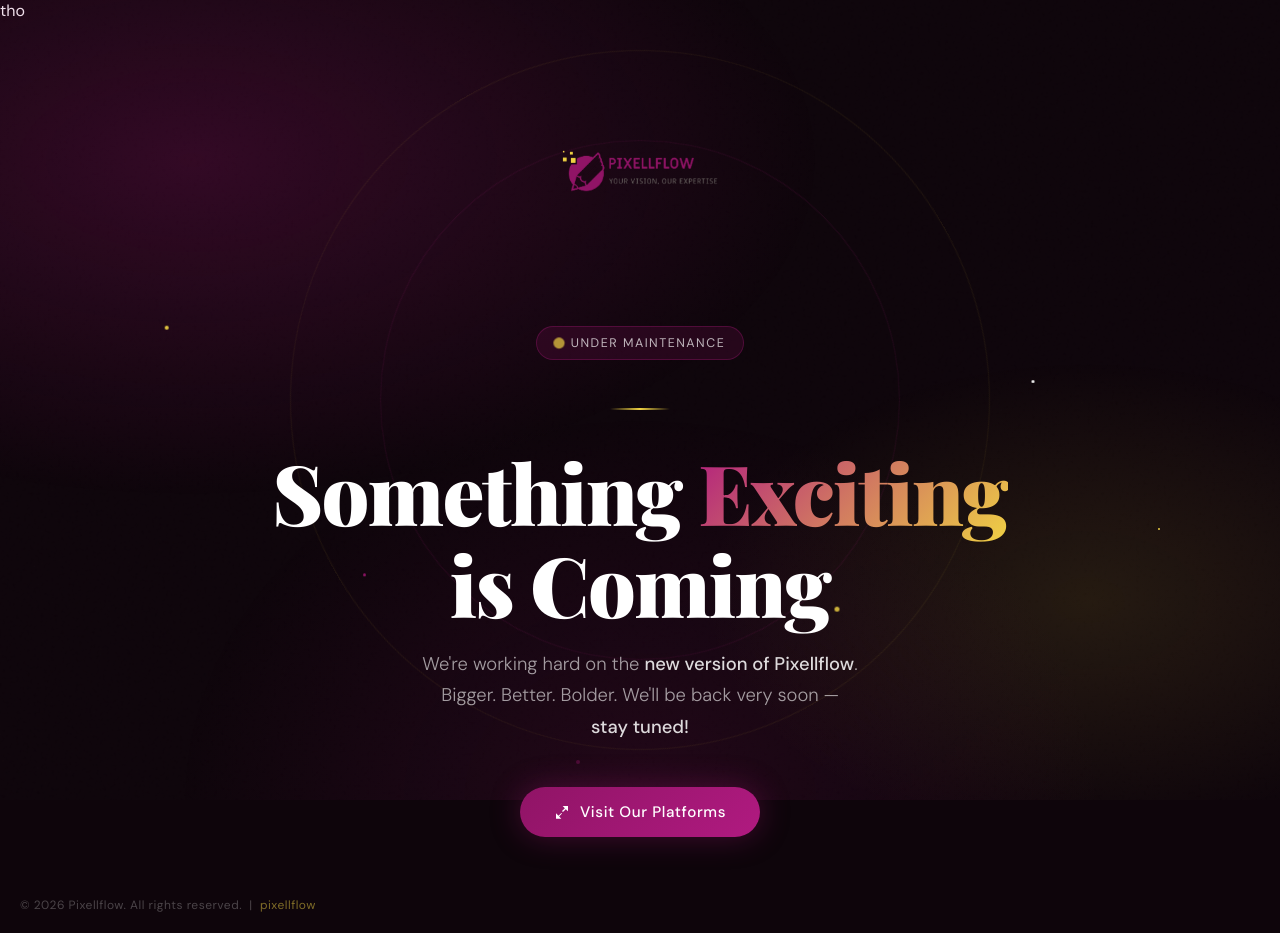
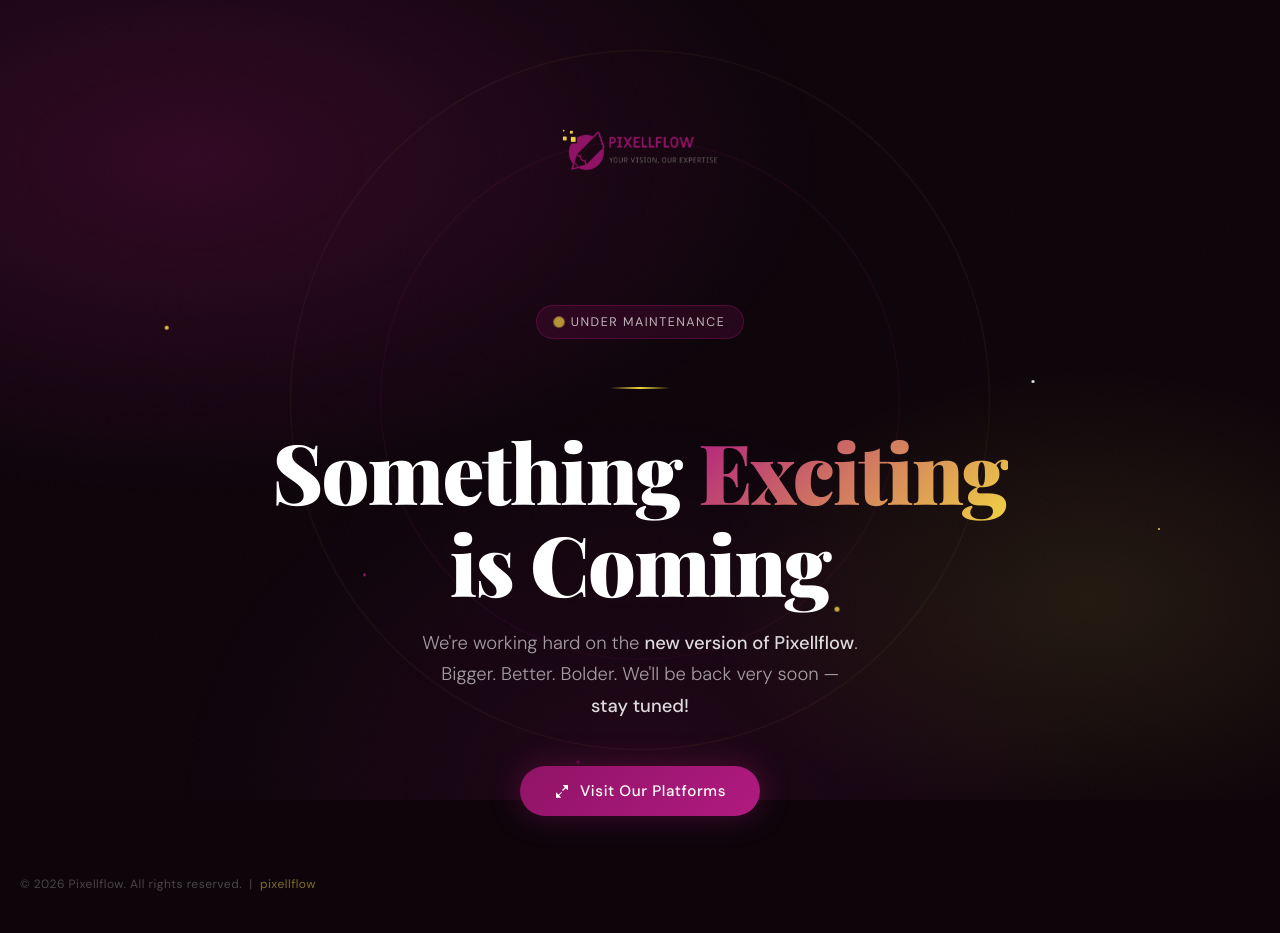
Before and after one commit to pixellflow/web-demo, a plain HTML site: page index.html in a window 1280 px wide. After the commit the page ends 912 px from the top, so only its background shows below. Drawn offline with nearby package versions, Linux system fonts and the light colour scheme.

Commit message:
Update index.html

```diff
--- a/index.html
+++ b/index.html
@@ -221,7 +221,7 @@
     <div class="dot"></div><div class="dot"></div><div class="dot"></div>
     <div class="dot"></div><div class="dot"></div><div class="dot"></div>
   </div>
-tho
+
   <!-- decorative rings -->
   <div class="ring ring1"></div>
   <div class="ring ring2"></div>
```
